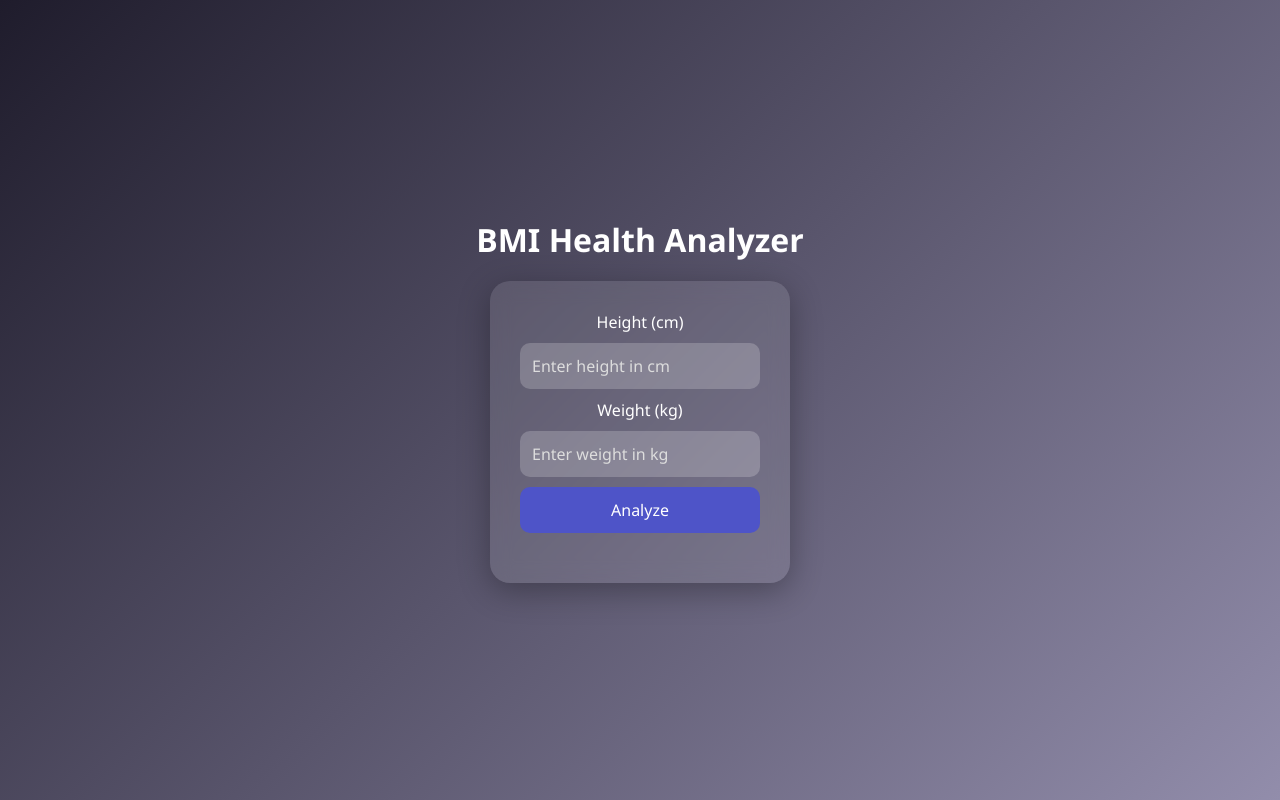
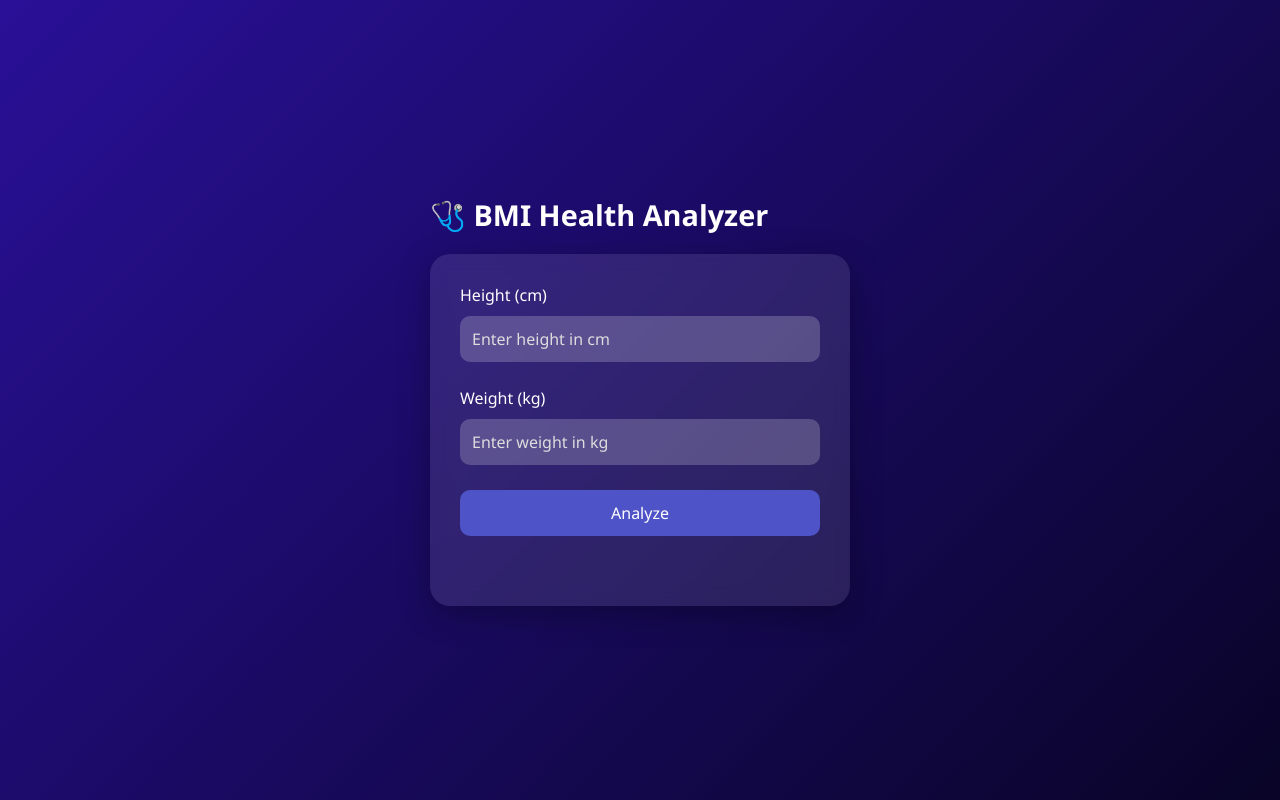
Before and after one commit to Sajid-developer/bmi-analyzer-app, a plain HTML site: page index.html in a window 1280 px wide. Drawn offline with Linux system fonts and the light colour scheme.

Commit message:
file modified.

```diff
--- a/index.html
+++ b/index.html
@@ -8,7 +8,7 @@
 </head>
 <body>
   <div class="container">
-    <h1>BMI Health Analyzer</h1>
+    <h1>🩺 BMI Health Analyzer</h1>
     <div class="card">
       <label for="height">Height (cm)</label>
       <input type="number" id="height" placeholder="Enter height in cm" />
--- a/style.css
+++ b/style.css
@@ -6,7 +6,7 @@
 }
 
 body {
-    background: linear-gradient(135deg, #1f1c2c, #928dab);
+    background: linear-gradient(135deg, #291097, #090427);
     color: #fff;
     display: flex;
     justify-content: center;
@@ -15,10 +15,11 @@ body {
 }
 
 .container {
-    text-align: center;
+    text-align: left;
 }
 
 h1 {
+    font-size: 1.8rem;
     margin-bottom: 20px;
 }
 
@@ -28,14 +29,15 @@ h1 {
     padding: 30px;
     box-shadow: 0 8px 32px rgba(0, 0, 0, 0.3);
     backdrop-filter: blur(10px);
-    width: 300px;
+    max-width: 420px;
+    width: 100%;
     margin: auto;
 }
 
 input {
     width: 100%;
     padding: 12px;
-    margin: 10px 0;
+    margin: 10px 0 25px 0;
     border: none;
     border-radius: 10px;
     font-size: 16px;
@@ -60,11 +62,13 @@ button {
 }
 
 button:hover {
-    background-color: #6c63ff;
+    background-color: #3028ce;
 }
 
 .result {
-    margin-top: 20px;
+    /* display: none; */
+    margin: 40px 0 20px 0;
     font-size: 18px;
+    font-family: sans-serif;
     font-weight: bold;
 }
```
